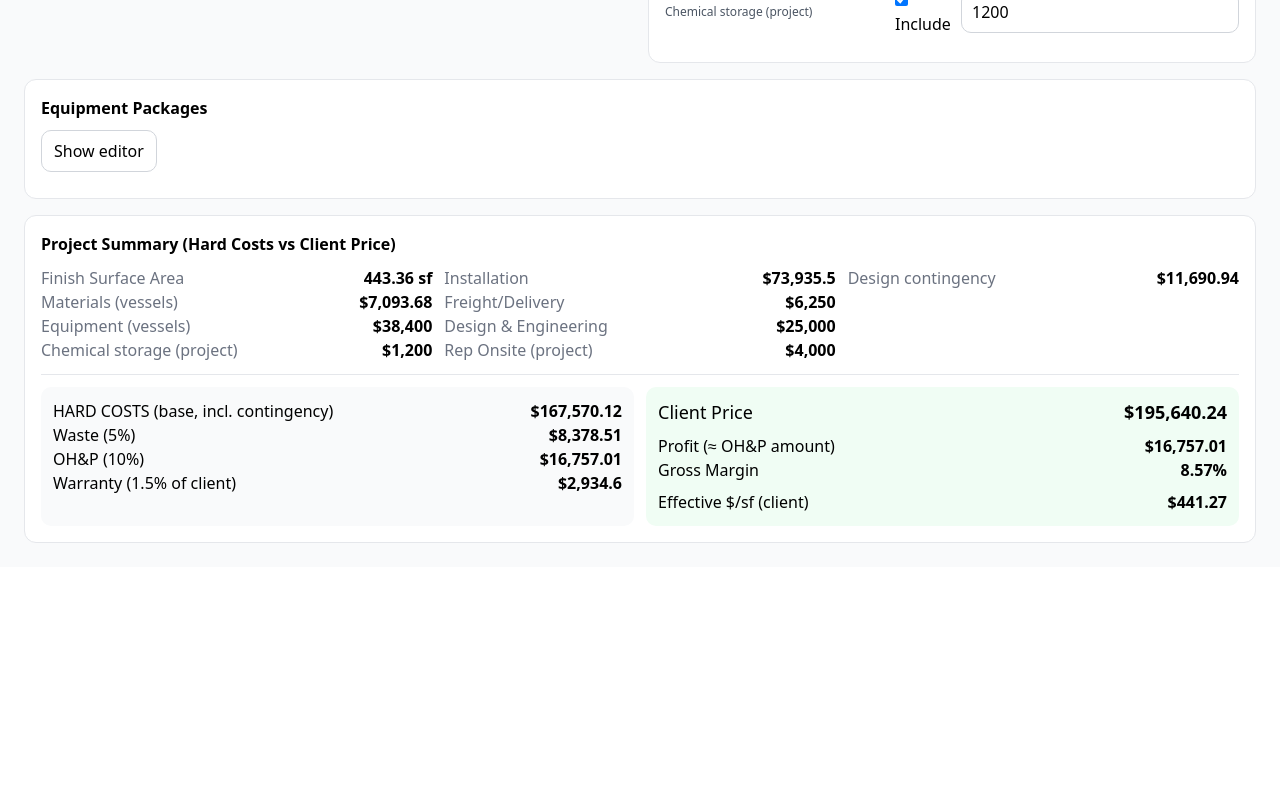
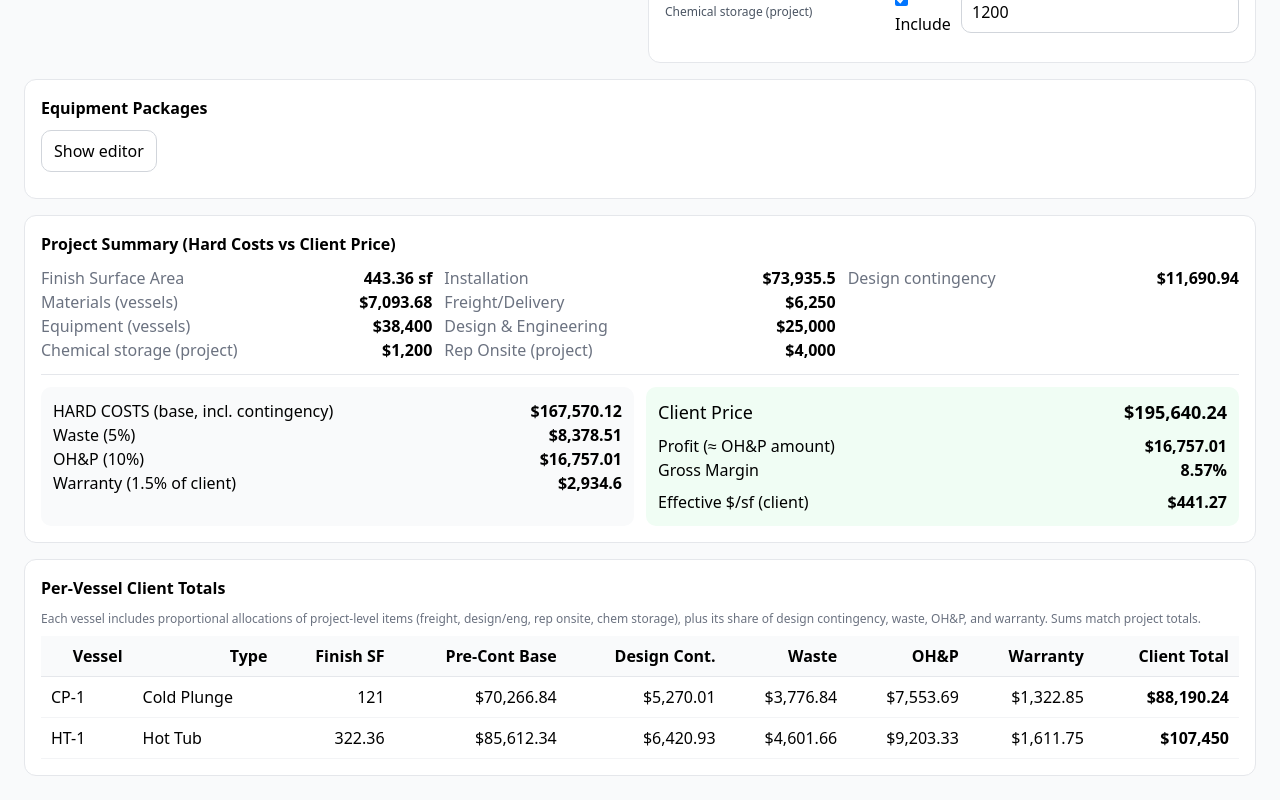
Before and after one commit to brocherrera-dot/Calculator, a React (Vite) app: page / in a window 1280 px wide. Shown: the part 1339-2139 px from the top of the page. Before the commit the page ends 1906 px from the top, so only its background shows below. Built offline with nearby package versions, Linux system fonts and the light colour scheme.

Commit message:
Update EpsPoolCalculator.tsx

```diff
--- a/src/components/EpsPoolCalculator.tsx
+++ b/src/components/EpsPoolCalculator.tsx
@@ -143,7 +143,7 @@ export default function EpsPoolCalculator() {
   const [scopeFreight, setScopeFreight] = useState(true);
   const [scopeDesignEng, setScopeDesignEng] = useState(true);
   const [scopeWarranty, setScopeWarranty] = useState(true);
-  const [scopeDesignCont, setScopeDesignCont] = useState(true); // NEW: design-development contingency
+  const [scopeDesignCont, setScopeDesignCont] = useState(true); // design-development contingency
 
   /** Global rates */
   const [materialsPerSf, setMaterialsPerSf] = useState(16);
@@ -168,7 +168,7 @@ export default function EpsPoolCalculator() {
   const [designBase, setDesignBase] = useState(25000);
   const [designMult, setDesignMult] = useState(1.0);
 
-  // Design-Development Contingency (as % of pre-waste/ohp base)
+  // Design-Development Contingency
   const [designContPct, setDesignContPct] = useState(7.5);
 
   // Warranty — % of final client price
@@ -274,6 +274,23 @@ export default function EpsPoolCalculator() {
     const projectChemStorage = scopeEquipment && useProjectChemicalStorage ? clampN(projectChemicalStorageCost) : 0;
     const repFee = scopeInstallation ? clampN(repOnsiteFee) : 0;
 
+    // Sum of each vessel's own materials+equipment+install
+    const sumPreAllocBase = vesselCalcs.reduce((s, c) => s + c.perVesselHardCost, 0) || 1;
+
+    // Allocate project-level items by contribution share
+    const allocShares = vesselCalcs.map((c) => c.perVesselHardCost / sumPreAllocBase);
+
+    const perVesselPreContBase = vesselCalcs.map((c, i) => {
+      const share = allocShares[i];
+      return (
+        c.perVesselHardCost +
+        share * freightTotal +
+        share * designEngineering +
+        share * projectChemStorage +
+        share * repFee
+      );
+    });
+
     // Base BEFORE contingency, waste, OH&P
     const hardBasePreCont =
       materialsSubtotal +
@@ -284,39 +301,71 @@ export default function EpsPoolCalculator() {
       designEngineering +
       repFee;
 
-    // NEW: Design-Development Contingency (applied to pre-cont base)
+    // Design-Development Contingency (applied to pre-cont base)
     const contPct = scopeDesignCont ? clampN(designContPct) / 100 : 0;
     const designContAmount = hardBasePreCont * contPct;
 
-    // Apply waste & OH&P on the contingencied base
-    const basePlusCont = hardBasePreCont + designContAmount;
+    // Allocate contingency by each vessel's pre-cont base share
+    const sumPreContBase = perVesselPreContBase.reduce((s, n) => s + n, 0) || 1;
+    const perVesselCont = perVesselPreContBase.map((b) => (b / sumPreContBase) * designContAmount);
 
-    const wasteAmount = clampN(wastePct) / 100 * basePlusCont;
-    const ohpAmountPreWarranty = clampN(ohpPct) / 100 * basePlusCont;
+    // Apply Waste & OH&P per vessel on base+contingency
+    const perVesselBasePlusCont = perVesselPreContBase.map((b, i) => b + perVesselCont[i]);
+    const wasteRate = clampN(wastePct) / 100;
+    const ohpRate = clampN(ohpPct) / 100;
+    const perVesselWaste = perVesselBasePlusCont.map((b) => b * wasteRate);
+    const perVesselOhp   = perVesselBasePlusCont.map((b) => b * ohpRate);
 
-    // Warranty as % of final client price
+    // Pre-warranty per vessel
+    const perVesselPreWarranty = perVesselBasePlusCont.map((b, i) => b + perVesselWaste[i] + perVesselOhp[i]);
+
+    // Warranty % of client price (analytic): client_v = preWarranty_v / (1 - wPct)
     const wPct = scopeWarranty ? clampN(warrantyPctOfClient) / 100 : 0;
-    const numerator = basePlusCont + wasteAmount + ohpAmountPreWarranty;
-    const clientPrice = wPct < 1 ? numerator / (1 - wPct) : Infinity;
+    const perVesselClient = perVesselPreWarranty.map((n) => (wPct < 1 ? n / (1 - wPct) : Infinity));
+    const perVesselWarranty = perVesselClient.map((n) => (scopeWarranty ? n * wPct : 0));
 
-    const warrantyReserve = scopeWarranty ? clientPrice * wPct : 0;
-    const ohpAmount = ohpAmountPreWarranty;
-    const hardCostsBaseReported = basePlusCont; // show the contingencied base as "HARD COSTS (base)"
+    // Roll-ups for project summary
+    const freightTotalUsed = freightTotal; // just naming clarity
+    const designEngineeringUsed = designEngineering;
+
+    const basePlusContProject = perVesselBasePlusCont.reduce((s, n) => s + n, 0);
+    const wasteAmount = perVesselWaste.reduce((s, n) => s + n, 0);
+    const ohpAmount   = perVesselOhp.reduce((s, n) => s + n, 0);
+    const clientPrice = perVesselClient.reduce((s, n) => s + n, 0);
+    const warrantyReserve = perVesselWarranty.reduce((s, n) => s + n, 0);
     const profit = ohpAmount;
     const grossMarginPct = clientPrice > 0 ? (profit / clientPrice) * 100 : 0;
     const effectivePerSf = finishSfTotal > 0 ? clientPrice / finishSfTotal : 0;
 
+    // Build breakdown rows for UI
+    const perVesselRows = vesselCalcs.map((c, i) => ({
+      id: c.vessel.id,
+      name: c.vessel.name,
+      type: c.vessel.type,
+      finishSf: c.areas.finishSf,
+      preContBase: perVesselPreContBase[i],
+      designCont: perVesselCont[i],
+      waste: perVesselWaste[i],
+      ohp: perVesselOhp[i],
+      warranty: perVesselWarranty[i],
+      clientTotal: perVesselClient[i],
+    }));
+
     return {
+      // areas
       finishSfTotal,
+      // subtotals
       materialsSubtotal,
       equipmentSubtotalVessels,
       projectChemStorage,
       installSubtotal,
-      freightTotal,
-      designEngineering,
+      freightTotal: freightTotalUsed,
+      designEngineering: designEngineeringUsed,
       repOnsiteFee: repFee,
-      designContAmount, // NEW
-      hardCostsBase: hardCostsBaseReported,
+      // contingency
+      designContAmount,
+      // rollups
+      hardCostsBase: basePlusContProject, // base incl. contingency
       wasteAmount,
       ohpAmount,
       warrantyReserve,
@@ -324,6 +373,8 @@ export default function EpsPoolCalculator() {
       profit,
       grossMarginPct,
       effectivePerSf,
+      // per-vessel table
+      perVesselRows,
     };
   }, [
     vesselCalcs,
@@ -607,7 +658,7 @@ export default function EpsPoolCalculator() {
               <span>Client Price</span><b>${fmt(project.clientPrice)}</b>
             </div>
             <div style={{ display: "flex", justifyContent: "space-between", marginTop: 8 }}>
-              <span>Profit (≈ OH&P amount)</span><b>${fmt(project.profit)}</b>
+              <span>Profit (≈ OH&P amount)</span><b>${fmt(project.ohpAmount)}</b>
             </div>
             <div style={{ display: "flex", justifyContent: "space-between" }}>
               <span>Gross Margin</span><b>{fmt(project.grossMarginPct)}%</b>
@@ -618,6 +669,52 @@ export default function EpsPoolCalculator() {
           </div>
         </div>
       </Card>
+
+      {/* NEW: Per-Vessel client totals */}
+      <Card title="Per-Vessel Client Totals">
+        <div style={{ fontSize: 12, color: "#6b7280", marginBottom: 8 }}>
+          Each vessel includes proportional allocations of project-level items (freight, design/eng, rep onsite, chem storage),
+          plus its share of design contingency, waste, OH&amp;P, and warranty. Sums match project totals.
+        </div>
+        <div style={{ overflowX: "auto" }}>
+          <table style={{ width: "100%", borderCollapse: "collapse" }}>
+            <thead>
+              <tr style={{ background: "#f9fafb" }}>
+                <th style={th}>Vessel</th>
+                <th style={th}>Type</th>
+                <th style={th}>Finish SF</th>
+                <th style={th}>Pre-Cont Base</th>
+                <th style={th}>Design Cont.</th>
+                <th style={th}>Waste</th>
+                <th style={th}>OH&P</th>
+                <th style={th}>Warranty</th>
+                <th style={th}>Client Total</th>
+              </tr>
+            </thead>
+            <tbody>
+              {project.perVesselRows.map((r) => (
+                <tr key={r.id}>
+                  <td style={tdLeft}>{r.name}</td>
+                  <td style={tdLeft}>{r.type}</td>
+                  <td style={td}>{fmt(r.finishSf)}</td>
+                  <td style={tdMoney}>${fmt(r.preContBase)}</td>
+                  <td style={tdMoney}>${fmt(r.designCont)}</td>
+                  <td style={tdMoney}>${fmt(r.waste)}</td>
+                  <td style={tdMoney}>${fmt(r.ohp)}</td>
+                  <td style={tdMoney}>${fmt(r.warranty)}</td>
+                  <td style={{ ...tdMoney, fontWeight: 700 }}>${fmt(r.clientTotal)}</td>
+                </tr>
+              ))}
+            </tbody>
+          </table>
+        </div>
+      </Card>
     </div>
   );
 }
+
+/** small table styles */
+const th: React.CSSProperties = { textAlign: "right", padding: "8px 10px", borderBottom: "1px solid #e5e7eb", whiteSpace: "nowrap" };
+const td: React.CSSProperties = { textAlign: "right", padding: "8px 10px", borderBottom: "1px solid #f3f4f6", whiteSpace: "nowrap" };
+const tdMoney: React.CSSProperties = td;
+const tdLeft: React.CSSProperties = { ...td, textAlign: "left" };
```
